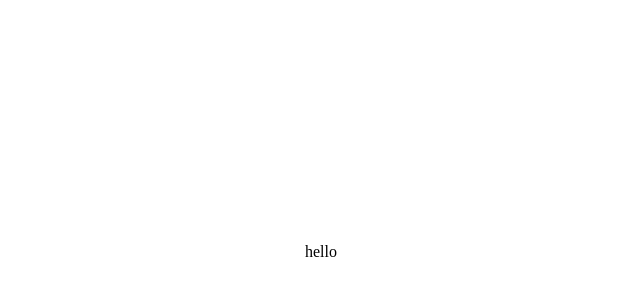
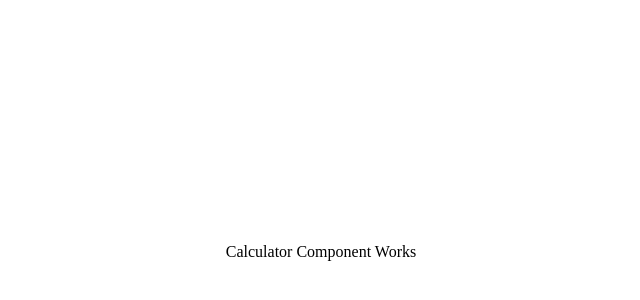
Before and after one commit to felipeares/react-calculator, a React (Create React App) app: page / in a window 1280 px wide. Shown: the part 148-448 px from the top of the page, without its empty margins (319-959 px from the left). Built offline with nearby package versions, Linux system fonts and the light colour scheme.

Commit message:
App render a simple Calculator

```diff
--- a/src/App.js
+++ b/src/App.js
@@ -1,8 +1,13 @@
 import React from "react";
 import styles from "./App.module.css";
+import Calculator from "./Calculator/Calculator";
 
 function App() {
-  return <div className={styles.App}>hello</div>;
+  return (
+    <div className={styles.App}>
+      <Calculator />
+    </div>
+  );
 }
 
 export default App;
--- /dev/null
+++ b/src/Calculator/Calculator.js
@@ -0,0 +1,10 @@
+import React, { Component } from "react";
+import classes from "./Calculator.module.css";
+
+class Calculator extends Component {
+  render() {
+    return <div class={classes.Calculator}>Calculator Component Works</div>;
+  }
+}
+
+export default Calculator;
```
Also changed, not shown: src/Calculator/Calculator.module.css (added), 1 other file (tests, documents, lock files or other folders).
